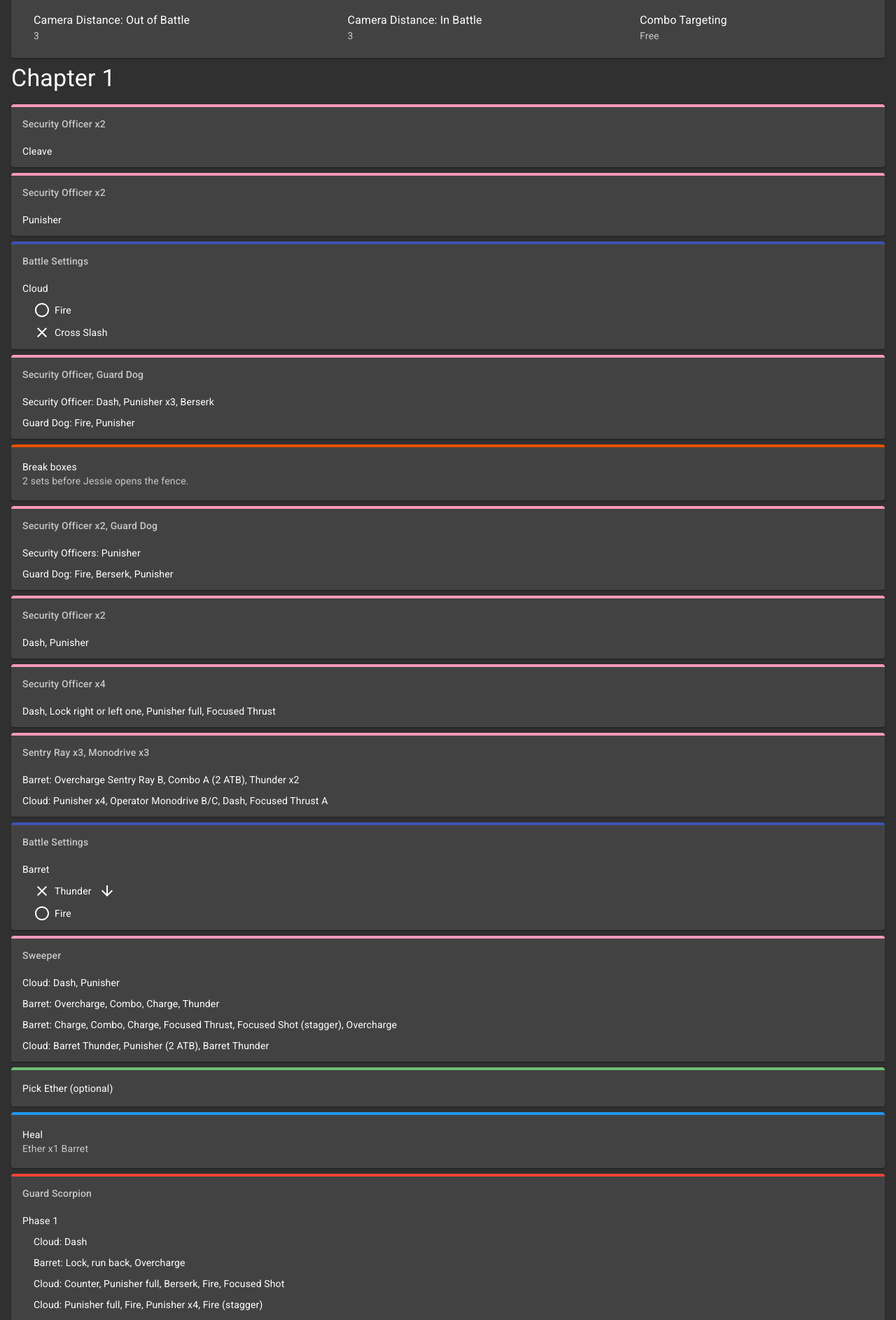
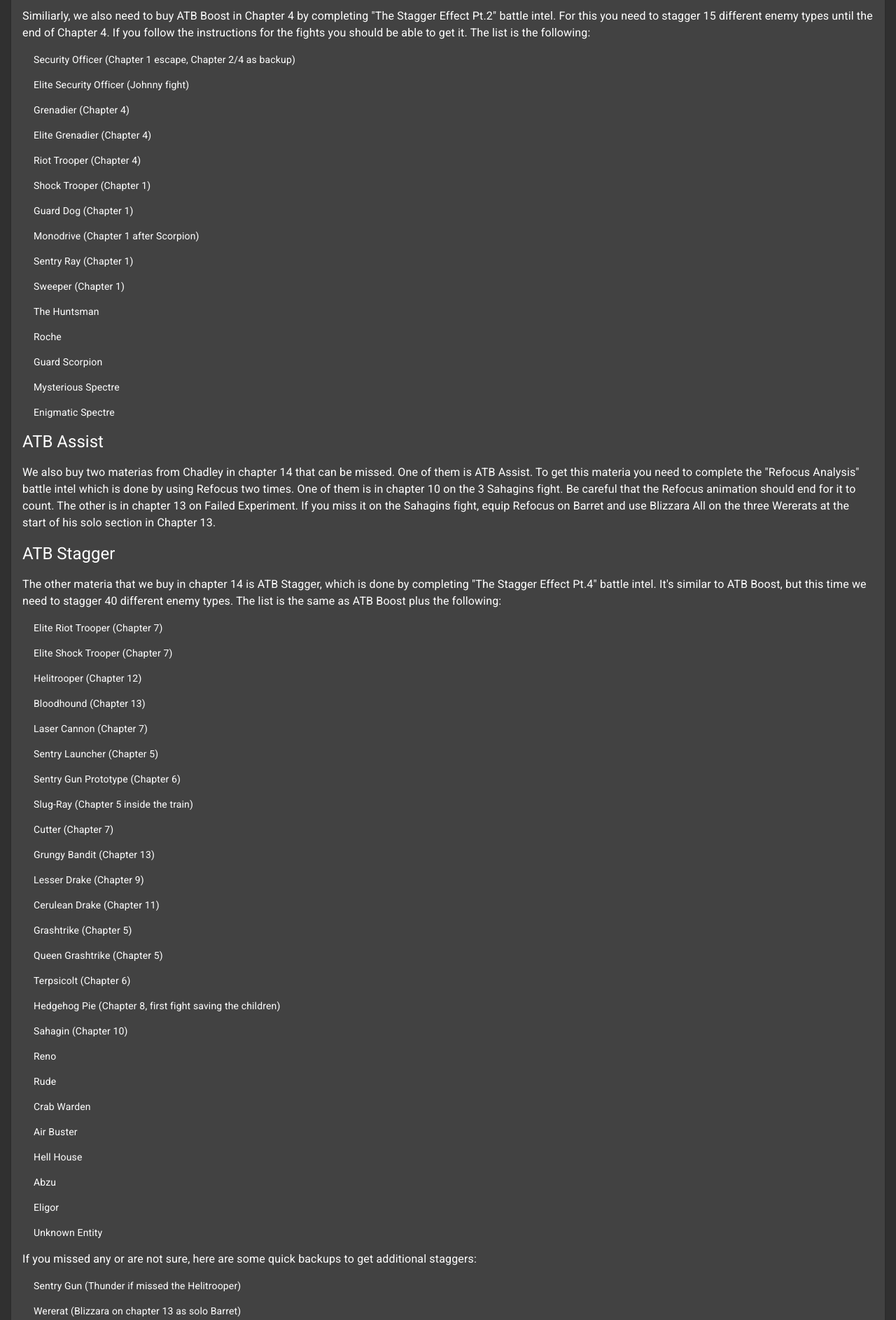
Before and after one commit to fhelwanger/ff7r-speedrun-notes, a React (Create React App) app: page / in a window 1280 px wide. Shown: the part 1980-3866 px from the top of the page at 70% size. Built offline with nearby package versions, Linux system fonts and the light colour scheme.

Commit message:
Add more info about battle intel

```diff
--- a/src/components/Introduction.tsx
+++ b/src/components/Introduction.tsx
@@ -176,38 +176,6 @@ function Menus() {
   );
 }
 
-function RecommendedSettings() {
-  const classes = useStyles();
-
-  const recommendedSettings = [
-    {
-      name: "Camera Distance: Out of Battle",
-      value: "3",
-    },
-    {
-      name: "Camera Distance: In Battle",
-      value: "3",
-    },
-    {
-      name: "Combo Targeting",
-      value: "Free",
-    },
-  ];
-
-  return (
-    <>
-      <Typography variant="h5">Recommended Settings</Typography>
-      <List className={classes.settingsList}>
-        {recommendedSettings.map((setting, settingIndex) => (
-          <ListItem key={settingIndex} className={classes.settingsListItem}>
-            <ListItemText primary={setting.name} secondary={setting.value} />
-          </ListItem>
-        ))}
-      </List>
-    </>
-  );
-}
-
 function Cutscenes() {
   const tips = [
     "To skip a cutscene, you can hold down, then press Options + X. The down input gets buffered and you skip it immediately.",
@@ -273,6 +241,168 @@ function FirstStrike() {
   );
 }
 
+function AtbBoost() {
+  const enemies = [
+    "Security Officer (Chapter 1 escape, Chapter 2/4 as backup)",
+    "Elite Security Officer (Johnny fight)",
+    "Grenadier (Chapter 4)",
+    "Elite Grenadier (Chapter 4)",
+    "Riot Trooper (Chapter 4)",
+    "Shock Trooper (Chapter 1)",
+    "Guard Dog (Chapter 1)",
+    "Monodrive (Chapter 1 after Scorpion)",
+    "Sentry Ray (Chapter 1)",
+    "Sweeper (Chapter 1)",
+    "The Huntsman",
+    "Roche",
+    "Guard Scorpion",
+    "Mysterious Spectre",
+    "Enigmatic Spectre",
+  ];
+
+  return (
+    <>
+      <Typography variant="h5" paragraph>
+        ATB Boost
+      </Typography>
+      <Typography>
+        Similiarly, we also need to buy ATB Boost in Chapter 4 by completing
+        "The Stagger Effect Pt.2" battle intel. For this you need to stagger 15
+        different enemy types until the end of Chapter 4. If you follow the
+        instructions for the fights you should be able to get it. The list is
+        the following:
+      </Typography>
+      <List dense>
+        {enemies.map((enemy, enemyIndex) => (
+          <ListItem key={enemyIndex}>
+            <ListItemText primary={enemy} />
+          </ListItem>
+        ))}
+      </List>
+    </>
+  );
+}
+
+function AtbAssist() {
+  return (
+    <>
+      <Typography variant="h5" paragraph>
+        ATB Assist
+      </Typography>
+      <Typography paragraph>
+        We also buy two materias from Chadley in chapter 14 that can be missed.
+        One of them is ATB Assist. To get this materia you need to complete the
+        "Refocus Analysis" battle intel which is done by using Refocus two
+        times. One of them is in chapter 10 on the 3 Sahagins fight. Be careful
+        that the Refocus animation should end for it to count. The other is in
+        chapter 13 on Failed Experiment. If you miss it on the Sahagins fight,
+        equip Refocus on Barret and use Blizzara All on the three Wererats at
+        the start of his solo section in Chapter 13.
+      </Typography>
+    </>
+  );
+}
+
+function AtbStagger() {
+  const enemies = [
+    "Elite Riot Trooper (Chapter 7)",
+    "Elite Shock Trooper (Chapter 7)",
+    "Helitrooper (Chapter 12)",
+    "Bloodhound (Chapter 13)",
+    "Laser Cannon (Chapter 7)",
+    "Sentry Launcher (Chapter 5)",
+    "Sentry Gun Prototype (Chapter 6)",
+    "Slug-Ray (Chapter 5 inside the train)",
+    "Cutter (Chapter 7)",
+    "Grungy Bandit (Chapter 13)",
+    "Lesser Drake (Chapter 9)",
+    "Cerulean Drake (Chapter 11)",
+    "Grashtrike (Chapter 5)",
+    "Queen Grashtrike (Chapter 5)",
+    "Terpsicolt (Chapter 6)",
+    "Hedgehog Pie (Chapter 8, first fight saving the children)",
+    "Sahagin (Chapter 10)",
+    "Reno",
+    "Rude",
+    "Crab Warden",
+    "Air Buster",
+    "Hell House",
+    "Abzu",
+    "Eligor",
+    "Unknown Entity",
+  ];
+
+  const backupEnemies = [
+    "Sentry Gun (Thunder if missed the Helitrooper)",
+    "Wererat (Blizzara on chapter 13 as solo Barret)",
+    "Gorger (Blizzara on chapter 13 as solo Barret)",
+  ];
+
+  return (
+    <>
+      <Typography variant="h5" paragraph>
+        ATB Stagger
+      </Typography>
+      <Typography>
+        The other materia that we buy in chapter 14 is ATB Stagger, which is
+        done by completing "The Stagger Effect Pt.4" battle intel. It's similar
+        to ATB Boost, but this time we need to stagger 40 different enemy types.
+        The list is the same as ATB Boost plus the following:
+      </Typography>
+      <List dense>
+        {enemies.map((enemy, enemyIndex) => (
+          <ListItem key={enemyIndex}>
+            <ListItemText primary={enemy} />
+          </ListItem>
+        ))}
+      </List>
+      <Typography>
+        If you missed any or are not sure, here are some quick backups to get
+        additional staggers:
+      </Typography>
+      <List dense>
+        {backupEnemies.map((enemy, enemyIndex) => (
+          <ListItem key={enemyIndex}>
+            <ListItemText primary={enemy} />
+          </ListItem>
+        ))}
+      </List>
+    </>
+  );
+}
+
+function RecommendedSettings() {
+  const classes = useStyles();
+
+  const recommendedSettings = [
+    {
+      name: "Camera Distance: Out of Battle",
+      value: "3",
+    },
+    {
+      name: "Camera Distance: In Battle",
+      value: "3",
+    },
+    {
+      name: "Combo Targeting",
+      value: "Free",
+    },
+  ];
+
+  return (
+    <>
+      <Typography variant="h5">Recommended Settings</Typography>
+      <List className={classes.settingsList}>
+        {recommendedSettings.map((setting, settingIndex) => (
+          <ListItem key={settingIndex} className={classes.settingsListItem}>
+            <ListItemText primary={setting.name} secondary={setting.value} />
+          </ListItem>
+        ))}
+      </List>
+    </>
+  );
+}
+
 function Introduction() {
   const theme = useTheme();
 
@@ -285,6 +415,9 @@ function Introduction() {
           <Menus />
           <Cutscenes />
           <FirstStrike />
+          <AtbBoost />
+          <AtbAssist />
+          <AtbStagger />
           <RecommendedSettings />
         </Box>
       </Card>
```
